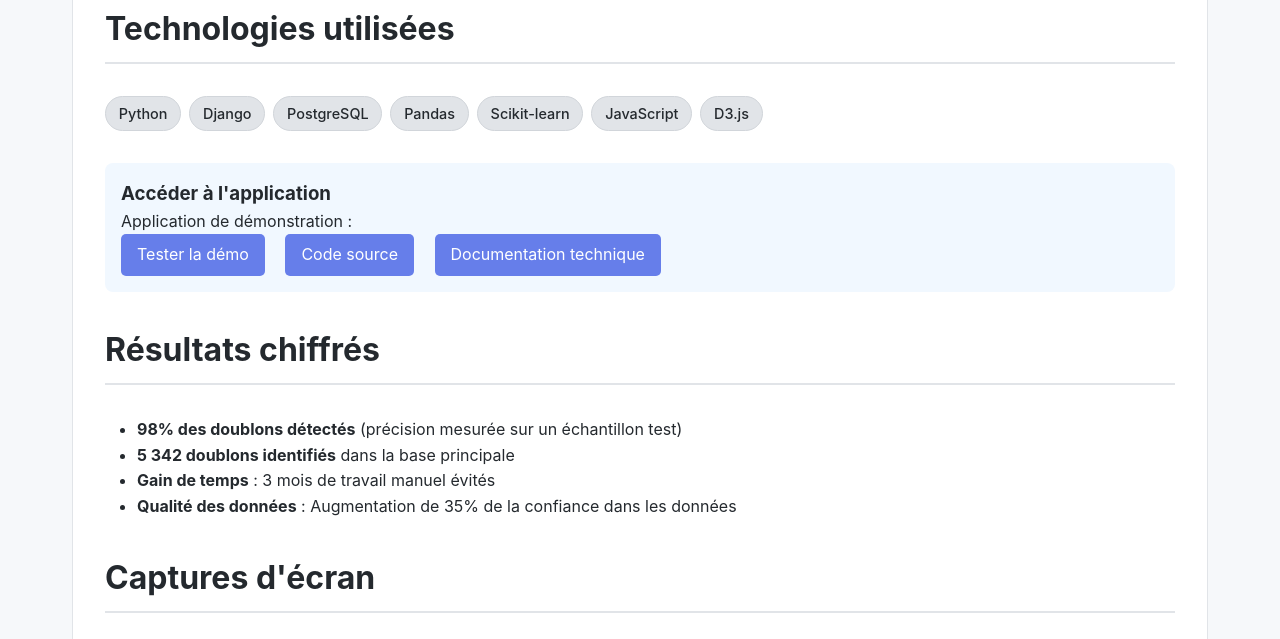
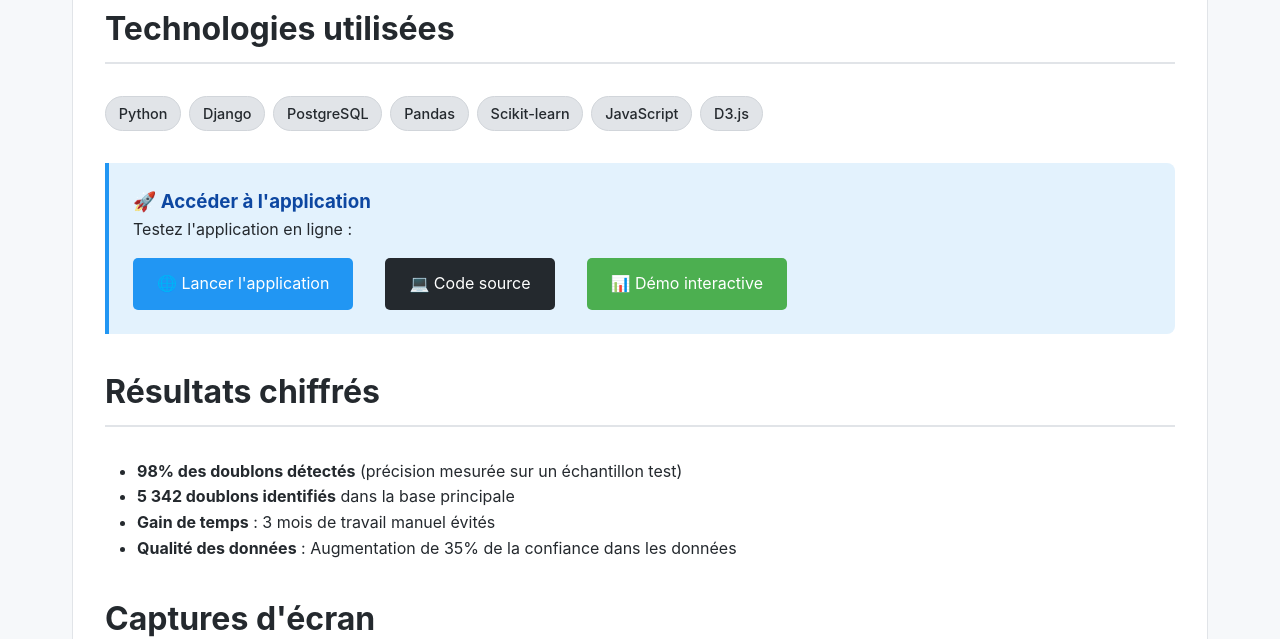
Before and after one commit to Marcialsohfos/Portefolio_marcial-scsm.org, a plain HTML site: page projects/gestion-doublons.html in a window 1280 px wide. Shown: the part 2247-2886 px from the top of the page. Drawn offline with Linux system fonts and the light colour scheme; files whose address does not match are found by name.

Commit message:
Add files via upload

```diff
--- a/projects/gestion-doublons.html
+++ b/projects/gestion-doublons.html
@@ -73,13 +73,23 @@
             </div>
 
             <!-- SECTION POUR INSÉRER VOS LIENS -->
-            <div class="app-links">
-                <h3>Accéder à l'application</h3>
-                <p>Application de démonstration :</p>
-                <a href="https://gestion-doublons-demo.netlify.app" target="_blank">Tester la démo</a>
-                <a href="https://github.com/votreusername/gestion-doublons" target="_blank">Code source</a>
-                <a href="https://gestion-doublons-documentation.netlify.app" target="_blank">Documentation technique</a>
-            </div>
+<!-- SECTION LIEUX D'APPLICATION - À PERSONNALISER POUR CHAQUE PROJET -->
+<div class="app-links" style="background: #e3f2fd; border-left: 4px solid #2196f3; padding: 1.5rem; margin: 2rem 0; border-radius: 0 8px 8px 0;">
+    <h3 style="color: #0d47a1; margin-top: 0;">🚀 Accéder à l'application</h3>
+    <p style="margin-bottom: 1rem;">Testez l'application en ligne :</p>
+    <div style="display: flex; flex-wrap: wrap; gap: 1rem;">
+        <a href="https://rvldc2026-fuumks8rrrabsvce97r3ql.streamlit.app/" target="_blank" style="background: #2196f3; padding: 0.8rem 1.5rem; color: white; text-decoration: none; border-radius: 5px; display: inline-flex; align-items: center; gap: 0.5rem;">
+            🌐 Lancer l'application
+        </a>
+        <a href="https://github.com/Marcialsohfos/" target="_blank" style="background: #24292e; padding: 0.8rem 1.5rem; color: white; text-decoration: none; border-radius: 5px; display: inline-flex; align-items: center; gap: 0.5rem;">
+            💻 Code source
+        </a>
+        <a href="URL_DE_DEMO" target="_blank" style="background: #4caf50; padding: 0.8rem 1.5rem; color: white; text-decoration: none; border-radius: 5px; display: inline-flex; align-items: center; gap: 0.5rem;">
+            📊 Démo interactive
+        </a>
+    </div>
+</div>
+
 
             <h2>Résultats chiffrés</h2>
             <ul>
```
Also changed, not shown: projects/dashboards-mape.html (+16 -7 lines), projects/extraction-donnees.html (+17 -7 lines), projects/logicappanalytics.html (+16 -8 lines).
